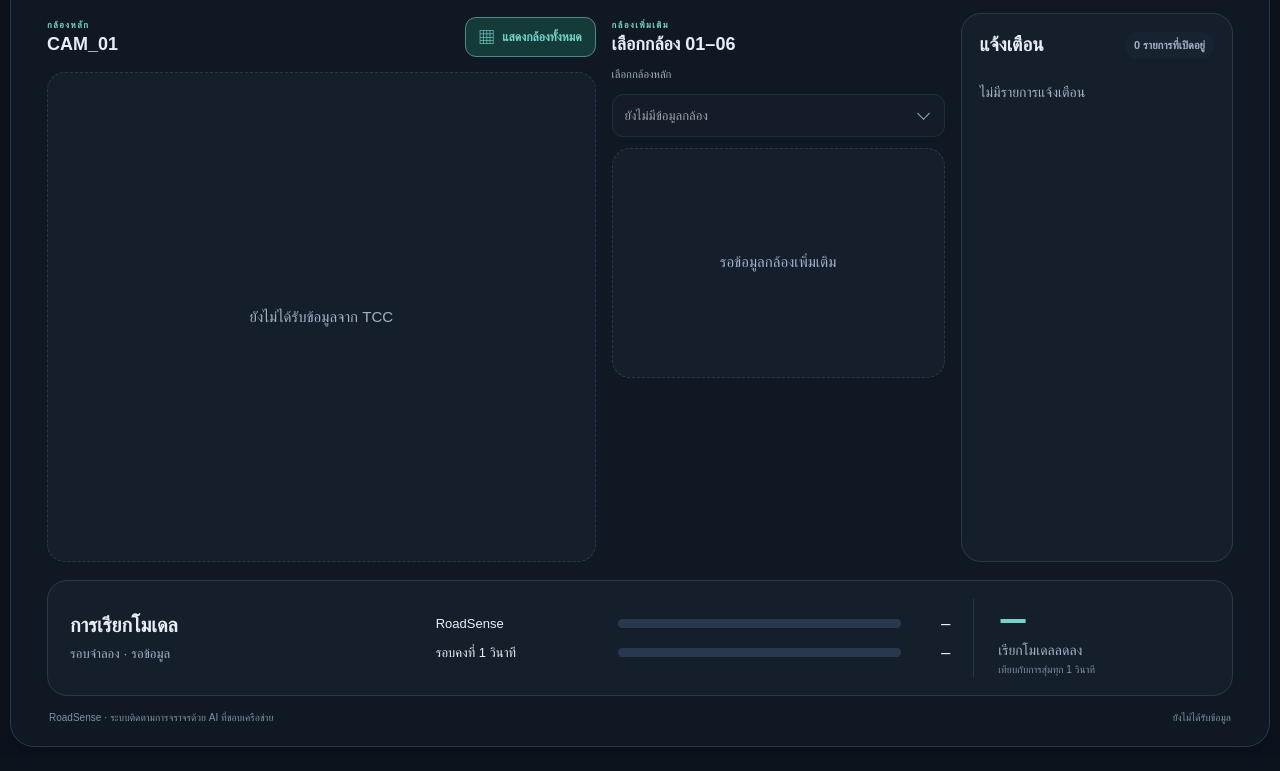
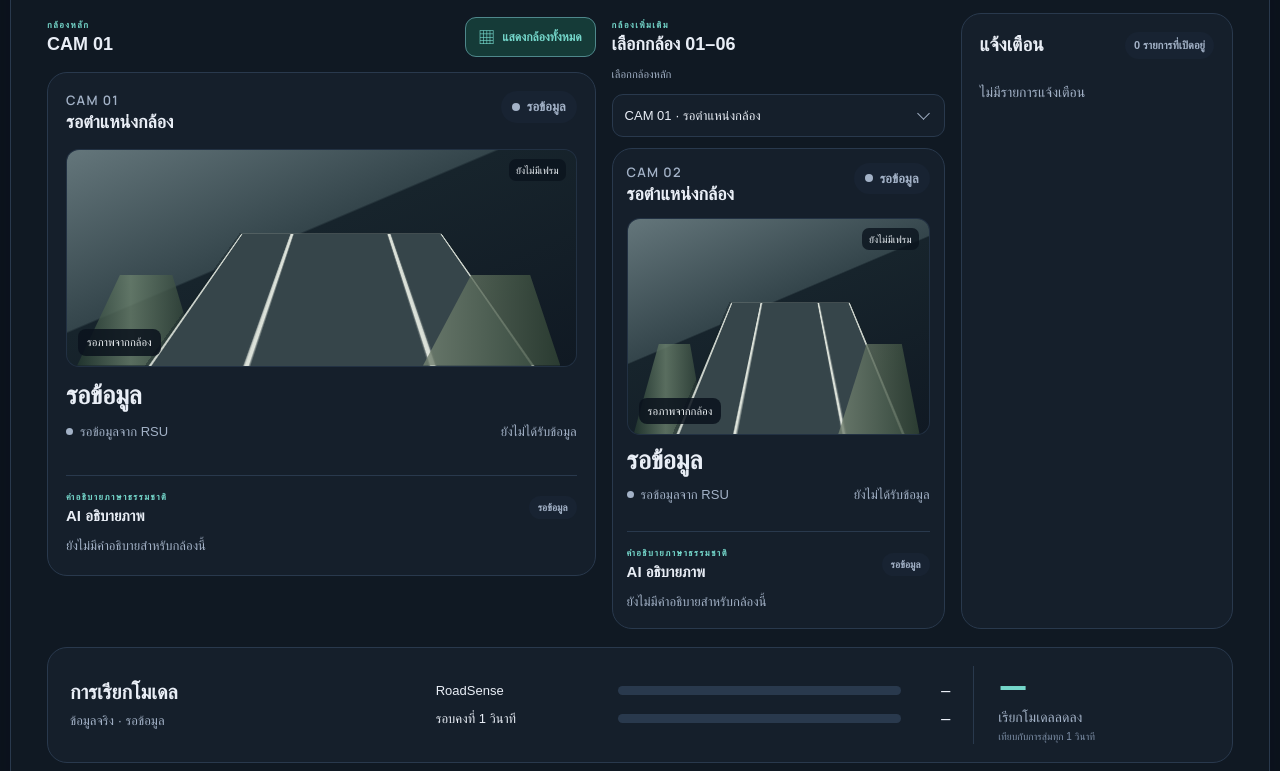
Before and after one commit to erthcyp/khun-chai-team36, a plain HTML site: page tcc/dashboard/index.html in a window 1280 px wide. Shown: the part 206-977 px from the top of the page. Drawn offline with Linux system fonts and the light colour scheme; no server answers; a web font is replaced by a local one.

Commit message:
feat(dashboard): show all camera cards before RSU data

```diff
--- a/tcc/dashboard/dashboard.js
+++ b/tcc/dashboard/dashboard.js
@@ -3,6 +3,7 @@
 
   const REFRESH_MS = 3000;
   const STALE_AFTER_MS = 12000;
+  const CAMERA_IDS = Array.from({ length: 6 }, (_, index) => `CAM_0${index + 1}`);
   const params = new URLSearchParams(location.search);
   const mockMode = params.get("mock") === "1";
   const apiBase = (params.get("api") || "").replace(/\/$/, "");
@@ -70,6 +71,7 @@
     return at ? Date.now() - new Date(at).getTime() <= STALE_AFTER_MS : false;
   }
   function cameraLocation(camera) {
+    if (camera.placeholder) return "รอตำแหน่งกล้อง";
     const value = camera.location || {};
     return String(first(value, ["label", "name"]) || camera.location_label || "ไม่ระบุตำแหน่ง");
   }
@@ -111,6 +113,10 @@
     }
     return [...byIndex.entries()].sort(([a], [b]) => a - b).map(([, camera]) => camera);
   }
+  function displayCameras(cameras) {
+    const byId = new Map(cameras.map((camera) => [camera.camera_id, camera]));
+    return CAMERA_IDS.map((cameraId) => byId.get(cameraId) || { camera_id: cameraId, placeholder: true });
+  }
   async function json(path) {
     const response = await fetch(`${apiBase}${path}`, { cache: "no-store", headers: { Accept: "application/json" } });
     if (!response.ok) throw new Error(`${path}: ${response.status}`);
@@ -135,19 +141,20 @@
 
   function makeCamera(camera, variant = "") {
     const cameraId = String(camera.camera_id || camera.id || "กล้องไม่ทราบรหัส");
+    const waiting = Boolean(camera.placeholder);
     const status = cameraState(camera);
     const online = isOnline(camera);
     const className = normalizeClass(prediction(camera));
     const isAlert = status === "alert" || className === "accident";
-    const isInvalid = status === "invalid" || className === "invalid_scene" || !online;
+    const isInvalid = !waiting && (status === "invalid" || className === "invalid_scene" || !online);
     const isVerify = status === "verifying" || status === "pending";
-    const trafficKind = isInvalid ? "invalid_scene" : isAlert ? "accident" : className;
-    const trafficLabel = online ? thaiClass(trafficKind) : "กล้องออฟไลน์";
+    const trafficKind = waiting ? "waiting" : isInvalid ? "invalid_scene" : isAlert ? "accident" : className;
+    const trafficLabel = waiting ? "รอข้อมูล" : online ? thaiClass(trafficKind) : "กล้องออฟไลน์";
     const interval = number(camera.sampling_interval_sec);
     const timestamp = capturedAt(camera);
     const snapshot = first(camera, ["latest_snapshot_url", "snapshot_url", "preview_url", "image_url"]);
     const wrapper = document.createElement("article");
-    wrapper.className = `camera-card ${variant}`.trim();
+    wrapper.className = `camera-card ${variant} ${waiting ? "is-placeholder" : ""}`.trim();
 
     const head = document.createElement("div");
     head.className = "camera-card-head";
@@ -194,8 +201,8 @@
     const foot = document.createElement("div");
     foot.className = "camera-card-foot";
     const stateLabel = document.createElement("span");
-    stateLabel.className = `camera-state-label ${isVerify ? "verify" : isAlert || isInvalid ? "alert" : ""}`;
-    stateLabel.innerHTML = `<span class="badge-dot"></span>${escapeHtml(!online ? stateNames.offline : stateNames[status] || stateNames.normal)}`;
+    stateLabel.className = `camera-state-label ${waiting ? "waiting" : isVerify ? "verify" : isAlert || isInvalid ? "alert" : ""}`;
+    stateLabel.innerHTML = `<span class="badge-dot"></span>${escapeHtml(waiting ? "รอข้อมูลจาก RSU" : !online ? stateNames.offline : stateNames[status] || stateNames.normal)}`;
     const updated = document.createElement("span");
     updated.textContent = timestamp ? `อัปเดต ${thaiTime(timestamp)}` : "ยังไม่ได้รับข้อมูล";
     foot.append(stateLabel, updated);
@@ -230,15 +237,15 @@
     return wrapper;
   }
 
-  function renderCameraWall(cameras) {
+  function renderCameraWall(cameras, receivedCount) {
     const root = $("wall-grid");
     root.replaceChildren(...cameras.map((camera) => makeCamera(camera, "wall-camera-card")));
-    $("wall-count").textContent = `${cameras.length} จาก 6 กล้อง`;
-    if (!cameras.length) root.innerHTML = '<div class="empty-camera">ยังไม่ได้รับข้อมูลกล้องจาก TCC</div>';
+    $("wall-count").textContent = `${receivedCount} จาก 6 กล้องที่มีข้อมูล`;
   }
 
   function renderCameras() {
-    const cameras = normalizeCameras(state.cameras);
+    const received = normalizeCameras(state.cameras);
+    const cameras = displayCameras(received);
     const camera01 = cameras.find((camera) => cameraIndex(camera) === 1);
     const picker = $("camera-select");
     const priorSelection = state.selectedCameraId;
@@ -277,12 +284,14 @@
       textContent: state.connected ? "รอข้อมูลจาก CAM_01" : "ยังไม่ได้รับข้อมูลจาก TCC"
     }));
 
-    const activeCount = cameras.filter(isOnline).length;
+    const activeCount = received.filter(isOnline).length;
     $("online-count").textContent = `${activeCount} กล้องออนไลน์`;
     const hasAlert = state.alerts.some(openAlert);
-    $("overall-state").textContent = hasAlert ? "มีเหตุการณ์ที่ต้องตรวจสอบ" : cameras.length ? "เฝ้าระวังตามปกติ" : state.connected ? "รอข้อมูลกล้อง" : "TCC ออฟไลน์";
-    $("metric-context").textContent = cameras.length ? `รอบจำลอง · ${cameras.length} กล้อง` : "รอบจำลอง · รอข้อมูล";
-    renderCameraWall(cameras);
+    $("overall-state").textContent = hasAlert ? "มีเหตุการณ์ที่ต้องตรวจสอบ" : received.length ? "เฝ้าระวังตามปกติ" : "รอข้อมูลจาก RSU";
+    $("metric-context").textContent = received.length
+      ? `${mockMode ? "รอบจำลอง" : "ข้อมูลจริง"} · ${received.length} กล้อง`
+      : `${mockMode ? "รอบจำลอง" : "ข้อมูลจริง"} · รอข้อมูล`;
+    renderCameraWall(cameras, received.length);
   }
 
   function openCameraWall() {
@@ -290,7 +299,8 @@
     state.wallView = true;
     wall.hidden = false;
     document.body.classList.add("wall-open");
-    renderCameraWall(normalizeCameras(state.cameras));
+    const received = normalizeCameras(state.cameras);
+    renderCameraWall(displayCameras(received), received.length);
     $("wall-open").innerHTML = '<span aria-hidden="true">←</span> กลับมุมมองหลัก';
     $("wall-close").focus();
   }
@@ -395,6 +405,7 @@
   function render() {
     const connected = state.connected;
     $("connection-dot").classList.toggle("offline", !connected);
+    document.querySelector(".small-live-dot").classList.toggle("offline", !connected);
     $("connection-text").textContent = connected ? "RSU เชื่อมต่อ" : "ไม่พบการเชื่อมต่อ RSU";
     $("data-mode").textContent = mockMode ? "ข้อมูลจำลอง" : "ข้อมูลจริง";
     $("updated-at").textContent = state.updatedAt ? `อัปเดต ${thaiTime(state.updatedAt)}` : "ยังไม่ได้รับข้อมูล";
--- a/tcc/dashboard/styles.css
+++ b/tcc/dashboard/styles.css
@@ -72,3 +72,5 @@ body.wall-open #wall-open{background:var(--surface);border-color:var(--border);c
 .camera-card .ai-description-panel{margin-top:4px;padding:14px 0 0;border:0;border-top:1px solid var(--border);border-radius:0;background:transparent}
 @media(max-width:680px){.camera-card .ai-description-panel{padding:12px 0 0}}
 @media(min-width:681px){.topbar{min-height:78px;padding-block:14px}main{padding-top:23px}.overview-heading{margin-bottom:16px}.primary-camera-card{min-height:0;flex:0 0 auto}.primary-camera-card .camera-preview{height:clamp(190px,17vw,270px)}.primary-camera-card .camera-card-foot{margin-top:0}}
+.traffic-badge.waiting{background:var(--surface-2);color:var(--muted)}
+.camera-state-label.waiting .badge-dot,.small-live-dot.offline{background:var(--muted);box-shadow:none}
```
Also changed, not shown: 1 other file.
